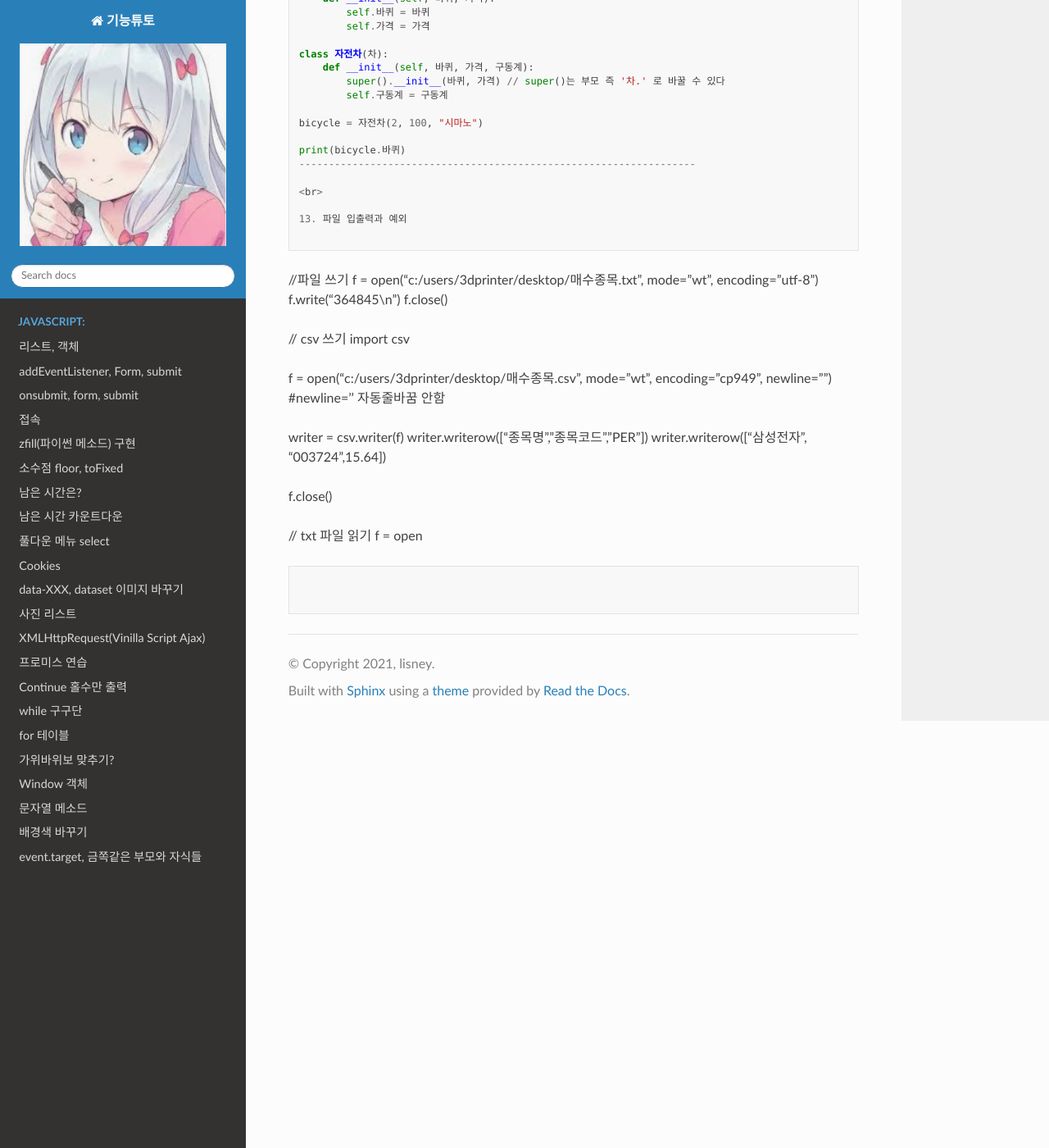
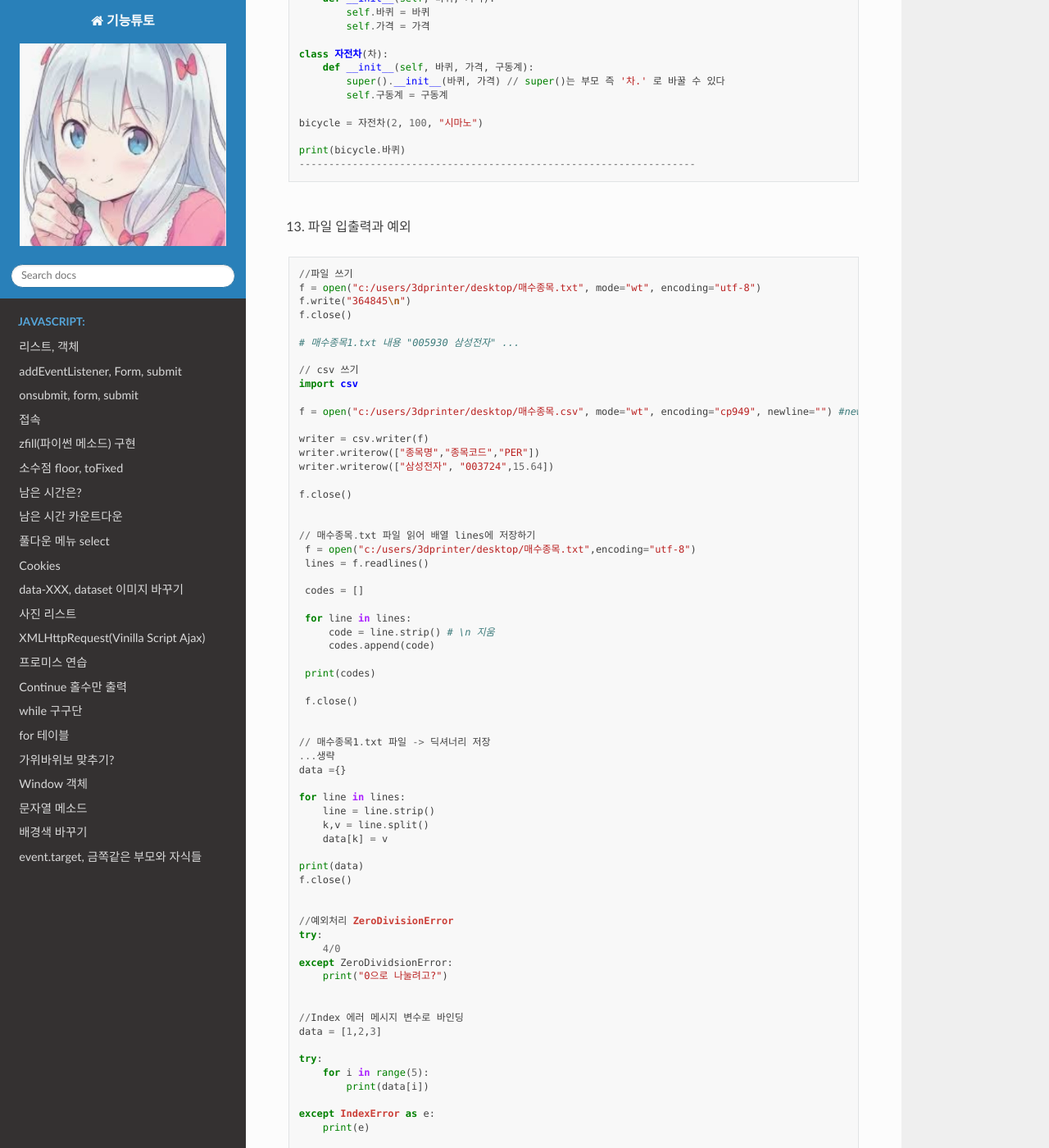
Before and after one commit to lisney/RTD, a Sphinx documentation site: the page built from docs/source/python/basic.md, in a window 1280 px wide and 1400 px high, scrolled down 8127 px. Shown: the whole window at 82% size. Built offline with Sphinx 7.4.7 and the Read the Docs theme 2.0.0, drawn with Linux system fonts in a browser that asks for light colours; pages that are not in the unit, such as notebooks, are missing from menus; some of the changed text lies outside the part shown.

Commit message:
Update basic.md

````diff
--- a/docs/source/python/basic.md
+++ b/docs/source/python/basic.md
@@ -483,6 +483,7 @@ bicycle = 자전차(2, 100, "시마노")
 
 print(bicycle.바퀴)
 -------------------------------------------------------------------
+```
 
 <br>
 
@@ -494,6 +495,7 @@ f = open("c:/users/3dprinter/desktop/매수종목.txt", mode="wt", encoding="utf
 f.write("364845\n")
 f.close()
 
+# 매수종목1.txt 내용 "005930 삼성전자" ...
 
 // csv 쓰기
 import csv
@@ -507,8 +509,63 @@ writer.writerow(["삼성전자", "003724",15.64])
 f.close()
 
 
-// txt 파일 읽기
- f = open
+// 매수종목.txt 파일 읽어 배열 lines에 저장하기
+ f = open("c:/users/3dprinter/desktop/매수종목.txt",encoding="utf-8")
+ lines = f.readlines()
+
+ codes = []
+
+ for line in lines:
+     code = line.strip() # \n 지움
+     codes.append(code)
+
+ print(codes)
+
+ f.close()
 
 
+// 매수종목1.txt 파일 -> 딕셔너리 저장
+...생략
+data ={}
+
+for line in lines:
+    line = line.strip()
+    k,v = line.split()
+    data[k] = v
+
+print(data)
+f.close()
+
+
+//예외처리 ZeroDivisionError
+try:
+    4/0
+except ZeroDividsionError:
+    print("0으로 나눌려고?")
+
+
+//Index 에러 메시지 변수로 바인딩
+data = [1,2,3]
+
+try:
+    for i in range(5):
+        print(data[i])
+
+except IndexError as e:
+    print(e)
+
+
+// try, except, else, finally 구조
+per = ["10.31", "", "8.00"]
+
+for i in per:
+    try:
+        print(float(i))
+    except:
+        print(0)
+    else:
+        print("clean data")
+    finally:
+        print("변환 완료")
+
 ```
````
